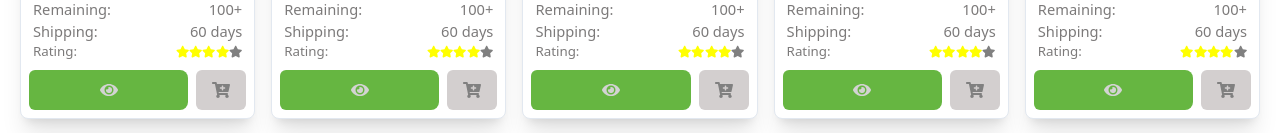
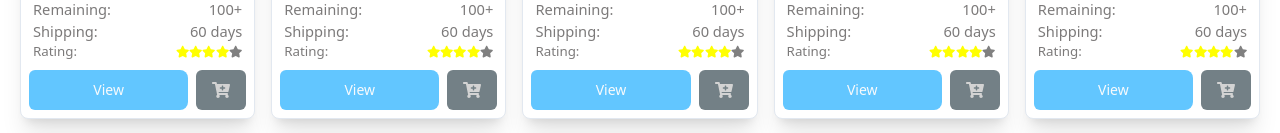
Before and after one commit to chriford-siame/ProdZM, a React (Create React App) app: page / in a window 1280 px wide. Shown: the part 461-594 px from the top of the page. Built offline with nearby package versions, Linux system fonts and the light colour scheme.

Commit message:
Modify product card UI

```diff
--- a/src/components/Product/Card.tsx
+++ b/src/components/Product/Card.tsx
@@ -75,14 +75,13 @@ export default function ProductCard() {
                 </div>
             </CardContent>
             <div className='pt-2 flex gap-2 justify-center items-center p-2'>
-                <Button onClick={() => nextPath(1)} size={'icon'} style={{padding: 0}} className='rounded-t-sm rounded-md rounded-r-lg bg-[#66b641] hover:bg-[#6bc541] w-full gap-1'><FaEye size={18} color='lightgray' /> </Button>
+                <Button onClick={() => nextPath(1)} size={'icon'} style={{padding: 0}} className='rounded-t-sm rounded-md rounded-r-lg bg-[#62C6FF] hover:bg-[#62C6FF] w-full gap-1'>View </Button>
                 <Button onClick={() => toast({
                     title: "Save For Later",
                     description: "Item saved to cart successfully",
                     duration: 3500,
-
                 })}
-                    className=' text-white flex items-center justify-center bg-[#d3cfcf] hover:bg-[#bdb8b8]'><FaCartPlus size={18} color='gray' /></Button>
+                    className=' text-white flex items-center justify-center bg-[#738086] hover:bg-[#494949]'><FaCartPlus size={18} color='lightgray' /></Button>
             </div>
         </Card>
     )
```
